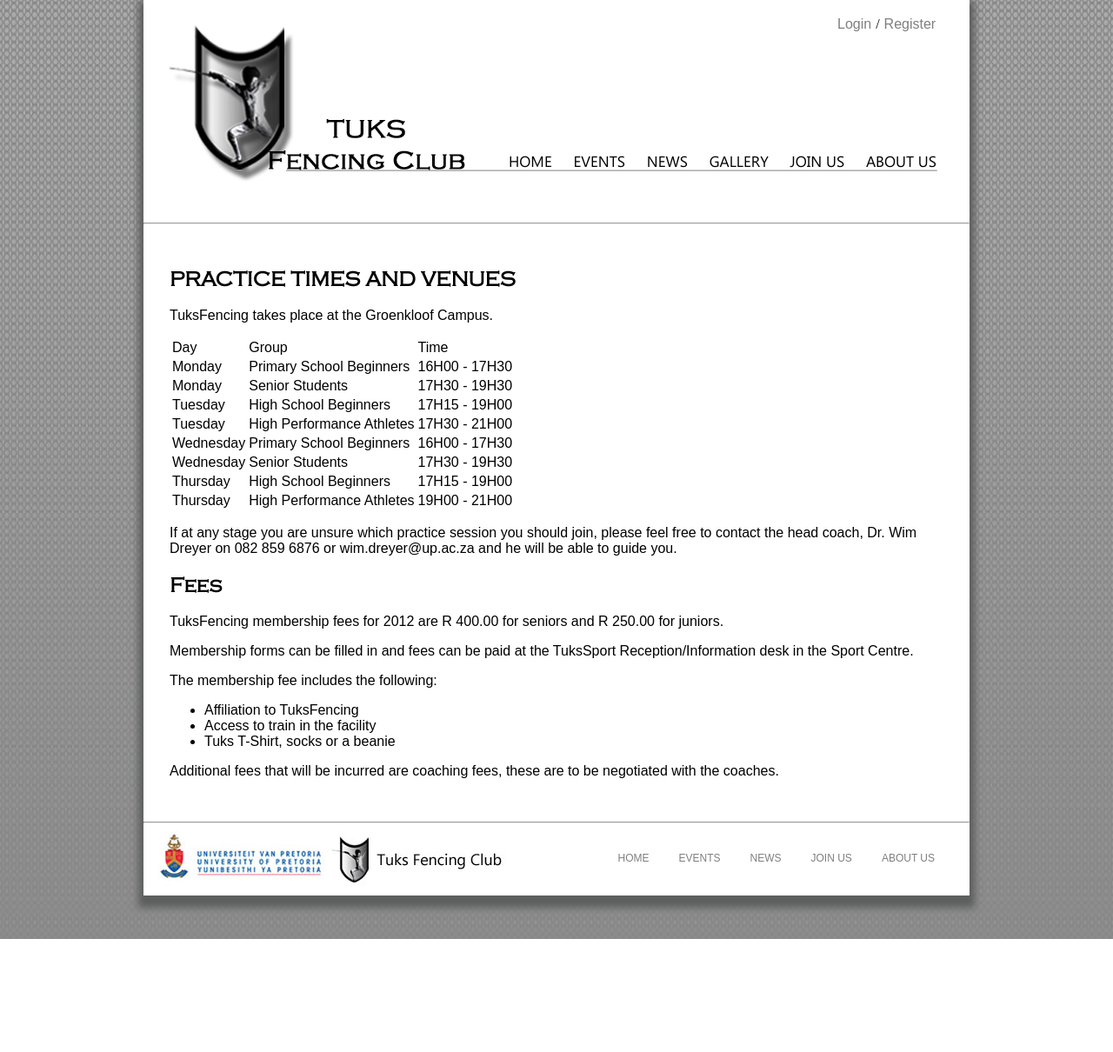
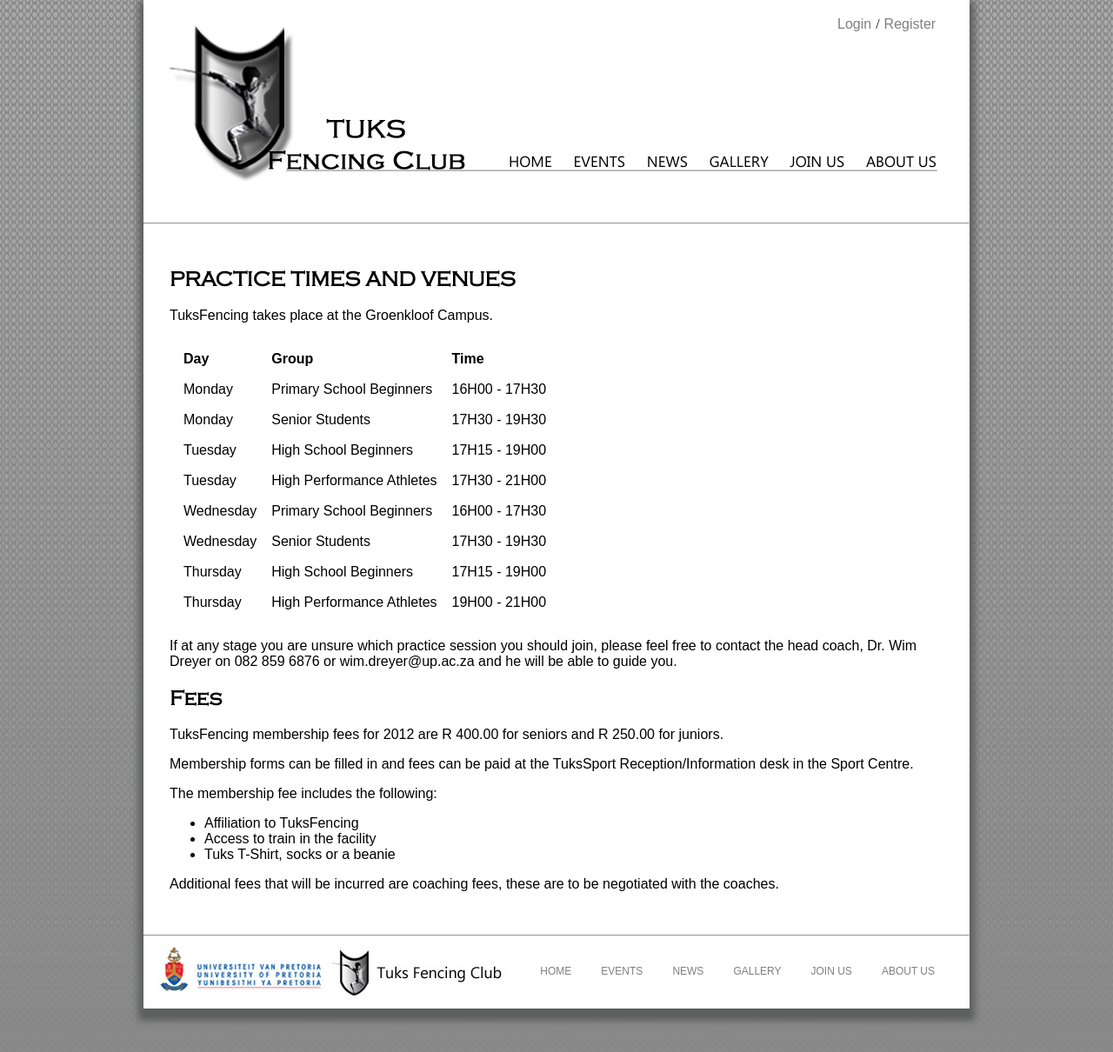
Before and after one commit to Ivan-du-toit/tuks-fencing, a CodeIgniter app: page /tuks/index.php/web/join_us in a window 1280 px wide. Shown: the part 51-1261 px from the top of the page at 87% size. Before the commit the page ends 1131 px from the top, so only its background shows below. Run offline with CodeIgniter, Linux system fonts and the light colour scheme; some libraries are stand-ins or nearby versions.

Commit message:
Tweeking

```diff
--- a/application/views/footer.php
+++ b/application/views/footer.php
@@ -9,6 +9,7 @@
 					<a href="<?php echo base_url(); ?>">HOME</a>
 					<a href="events">EVENTS</a>
 					<a href="news">NEWS</a>
+					<a href="#">GALLERY</a>
 					<a href="web/join_us">JOIN US</a>
 					<a href="web/about_us">ABOUT US</a>
 				</div>
--- a/application/views/join_us_view.php
+++ b/application/views/join_us_view.php
@@ -1,7 +1,7 @@
 <h2>PRACTICE TIMES AND VENUES</h2>
 
 <p>TuksFencing takes place at the Groenkloof Campus.</p>
-<table>
+<table id="time_table">
 	<thead>
 		<tr><td>Day</td><td>Group</td><td>Time</td></tr>
 	</thead>
--- a/css/main_style.css
+++ b/css/main_style.css
@@ -236,3 +236,12 @@ body {
 	margin-bottom: 5px;
 	margin-top: -30px;
 }
+
+#time_table {
+	border-spacing:15px;
+}
+
+#time_table thead {
+	font-weight:bold;
+	border-spacing:0px;
+}
```
